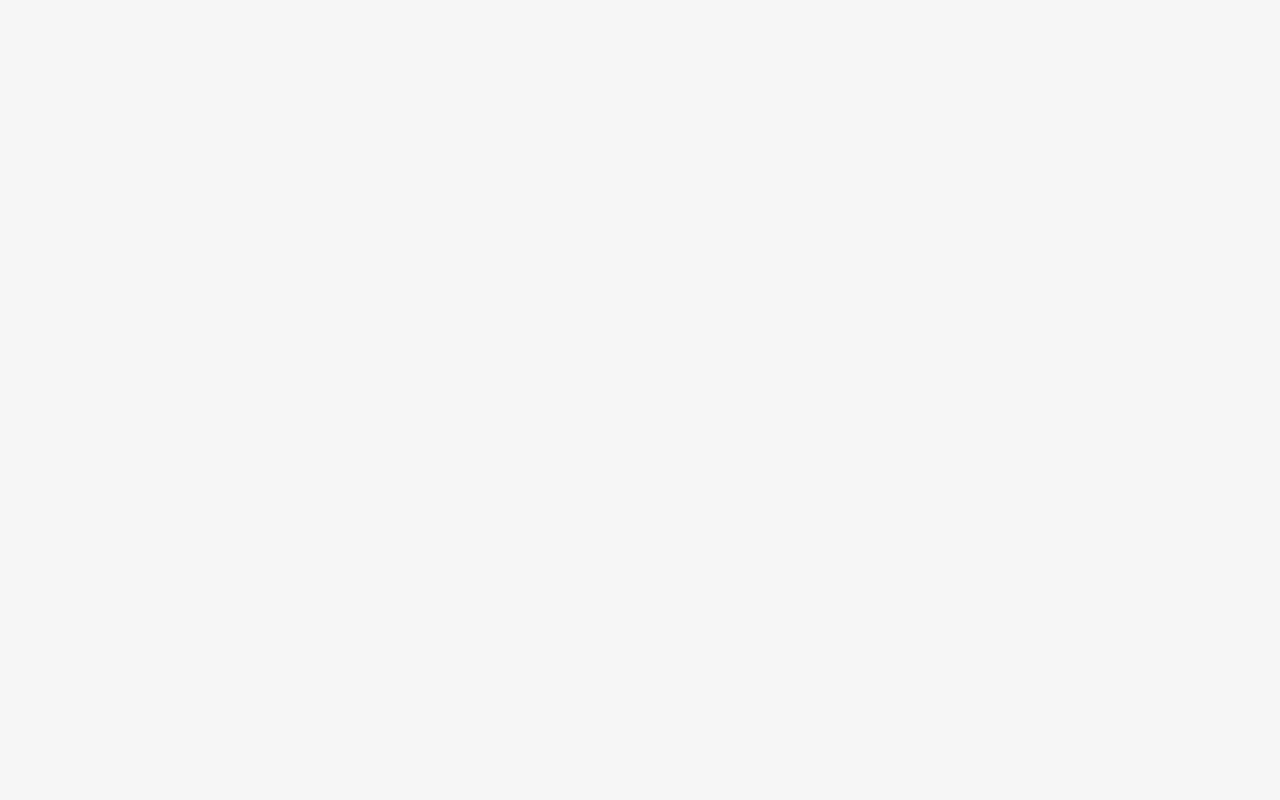
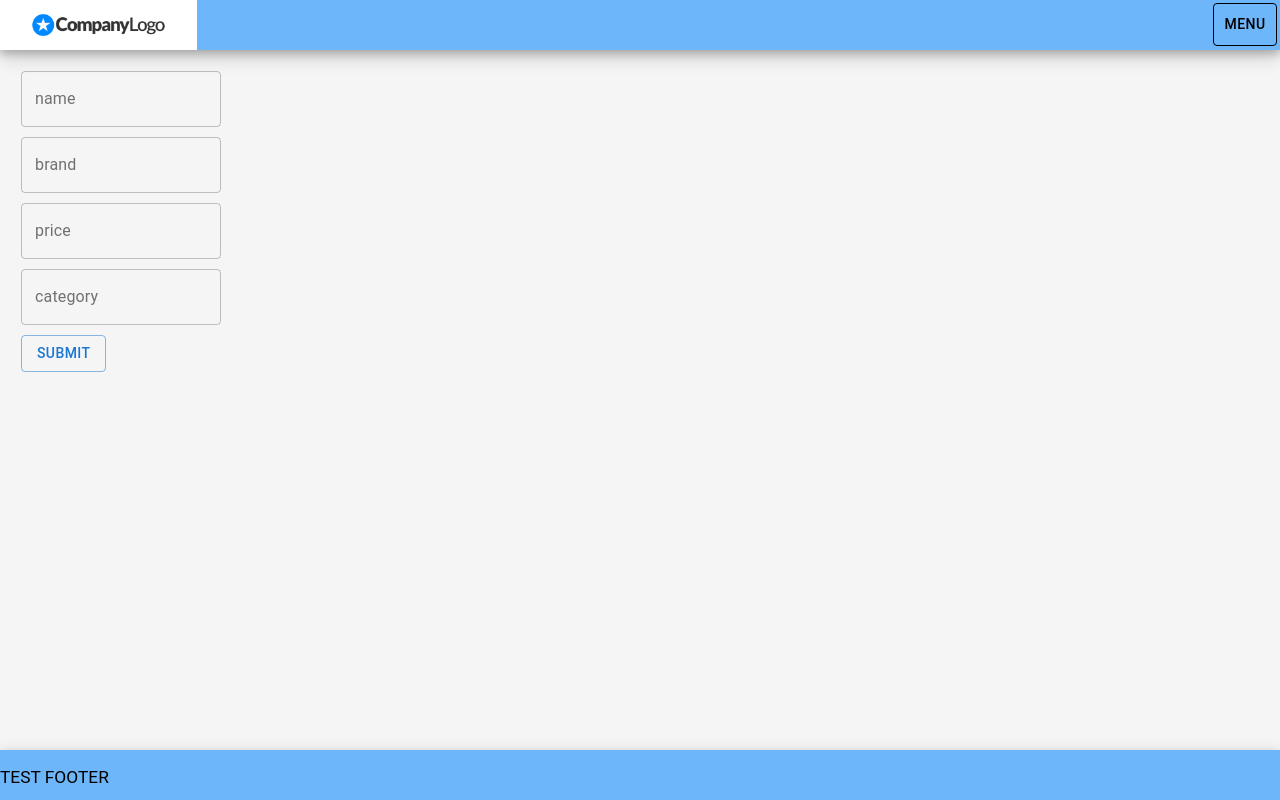
Before and after one commit to kjthorpe18/storefront-app, a React (Create React App) app: page /create-product in a window 1280 px wide. Before the commit this address had no page. Built offline with nearby package versions, Linux system fonts and the light colour scheme.

Commit message:
Non functioning create product page

```diff
--- a/package.json
+++ b/package.json
@@ -5,11 +5,13 @@
   "dependencies": {
     "@emotion/react": "^11.7.1",
     "@emotion/styled": "^11.6.0",
+    "@material-ui/core": "^4.12.3",
     "@mui/icons-material": "^5.2.5",
     "@mui/material": "^5.2.8",
     "@testing-library/jest-dom": "^5.14.1",
     "@testing-library/react": "^12.0.0",
     "@testing-library/user-event": "^13.2.1",
+    "axios": "^0.25.0",
     "react": "^17.0.2",
     "react-dom": "^17.0.2",
     "react-router-dom": "^6.2.1",
--- a/src/App.js
+++ b/src/App.js
@@ -1,14 +1,8 @@
 import * as React from "react";
-
 import Layout from "./components/Layout";
 
 function App() {
-  return (
-    <Layout>
-
-    </Layout>
-  )
-
+  return <Layout />;
 }
 
 export default App;
--- a/src/components/layout.js
+++ b/src/components/layout.js
@@ -1,6 +1,6 @@
 import React, { Component } from "react";
-import Nav from "./Nav";
-import Footer from "./Footer";
+import Nav from "../components/Nav";
+import Footer from "../components/Footer";
 import { Outlet } from "react-router-dom";
 
 class Layout extends Component {
--- a/src/components/nav.js
+++ b/src/components/nav.js
@@ -10,7 +10,8 @@ import ListItemText from "@mui/material/ListItemText";
 import InfoIcon from "@mui/icons-material/Info";
 import HomeIcon from "@mui/icons-material/Home";
 import CategoryIcon from "@mui/icons-material/Category";
-import { Link } from 'react-router-dom';
+import AddIcon from "@mui/icons-material/Add";
+import { Link } from "react-router-dom";
 
 class Nav extends Component {
   constructor(props) {
@@ -34,6 +35,8 @@ class Nav extends Component {
         return <CategoryIcon />;
       case "About Us":
         return <InfoIcon />;
+      case "Create Product":
+        return <AddIcon />;
       default:
         return <InfoIcon />;
     }
@@ -47,6 +50,8 @@ class Nav extends Component {
         return "/categories";
       case "About Us":
         return "/about";
+      case "Create Product":
+        return "/create-product";
       default:
         return "/";
     }
@@ -61,12 +66,19 @@ class Nav extends Component {
         onKeyDown={() => this.toggleDrawer(false)}
       >
         <List>
-          {["Home", "Categories", "About Us"].map((key, index) => (
-            <ListItem button key={key} component={Link} to={this.linkFromPage(key)}>
-              <ListItemIcon>{this.iconRender(key)}</ListItemIcon>
-              <ListItemText primary={key} />
-            </ListItem>
-          ))}
+          {["Home", "Categories", "Create Product", "About Us"].map(
+            (key, index) => (
+              <ListItem
+                button
+                key={key}
+                component={Link}
+                to={this.linkFromPage(key)}
+              >
+                <ListItemIcon>{this.iconRender(key)}</ListItemIcon>
+                <ListItemText primary={key} />
+              </ListItem>
+            )
+          )}
         </List>
       </Box>
     );
@@ -74,7 +86,7 @@ class Nav extends Component {
 
   render() {
     return (
-      <nav id="navbar" className='sticky-top'>
+      <nav id="navbar" className="sticky-top">
         <Brand
           brandName="StoreFront"
           logo="logo-example.png"
--- a/src/index.js
+++ b/src/index.js
@@ -1,23 +1,21 @@
-import React from 'react';
-import ReactDOM from 'react-dom';
-import {
-  BrowserRouter,
-  Routes,
-  Route
-} from "react-router-dom";
+import React from "react";
+import ReactDOM from "react-dom";
+import { BrowserRouter, Routes, Route } from "react-router-dom";
 
-import './static/index.css';
+import "./static/index.css";
 
-import About from './views/About';
-import App from './App';
+import About from "./views/About";
+import CreateProduct from "./views/CreateProduct";
+import App from "./App";
 
 ReactDOM.render(
   <BrowserRouter>
     <Routes>
-        <Route path="/" element={<App />}>
-          <Route path="about" element={<About />} />
-        </Route>
+      <Route path="/" element={<App />}>
+        <Route path="about" element={<About />} />
+        <Route path="create-product" element={<CreateProduct />} />
+      </Route>
     </Routes>
   </BrowserRouter>,
-  document.getElementById('root')
+  document.getElementById("root")
 );
--- a/src/static/index.css
+++ b/src/static/index.css
@@ -14,8 +14,8 @@ code {
     monospace;
 }
 
-
-html, body {
+html,
+body {
   height: 100%;
 }
 
@@ -32,11 +32,14 @@ html, body {
 .nav {
   position: sticky;
   top: 0;
-  z-index: 100;
+  flex-shrink: 0;
+  margin-bottom: 1em;
 }
 
 .content {
   flex: 1 0 auto;
+  flex-shrink: 0;
+  margin: 1em;
 }
 
 #navbar {
@@ -44,33 +47,10 @@ html, body {
   list-style-type: none;
   margin: 0;
   padding: 0;
-  overflow: hidden;
   background-color: rgb(110, 182, 250);
   box-shadow: 0 4px 8px 0 rgba(0, 0, 0, 0.2), 0 6px 20px 0 rgba(0, 0, 0, 0.19);
   max-height: 50px;
   height: 50px;
-}
-
-#navbar ul {
-  margin: 0;
-  padding: 0;
-}
-
-#navbar li {
-  float: left;
-  display: block;
-  padding: 14px 25px;
-  border-right: 1px solid rgb(163, 163, 163);
-}
-
-#navbar a {
-  text-align: center;
-  text-decoration: none;
-  color: rgb(255, 255, 255);
-}
-
-#navbar a:hover {
-  color: rgb(87, 87, 255);
 }
 
 .nav-item {
@@ -81,7 +61,6 @@ html, body {
   font-size: 13pt;
   list-style-type: none;
   padding: 0;
-  overflow: hidden;
   background-color: rgb(110, 182, 250);
   box-shadow: 0 4px 8px 0 rgba(0, 0, 0, 0.2), 0 6px 20px 0 rgba(0, 0, 0, 0.19);
   max-height: 50px;
@@ -92,12 +71,6 @@ html, body {
   text-decoration: none;
   text-decoration-line: underline;
   color: black;
-}
-
-.sticky-top {
-  position: fixed;
-  top: 0;
-  width: 100%;
 }
 
 #brand {
--- a/src/views/CreateProduct.js
+++ b/src/views/CreateProduct.js
@@ -0,0 +1,116 @@
+import React, { useState } from "react";
+import Grid from "@material-ui/core/Grid";
+import TextField from "@material-ui/core/TextField";
+import Button from "@mui/material/Button";
+import axios from "axios";
+
+const defaultValues = {
+  name: "",
+  brand: "",
+  price: "",
+  category: "",
+};
+
+const CreateProduct = () => {
+  const [formValues, setFormValues] = useState(defaultValues);
+
+  const handleInputChange = (e) => {
+    const { name, value } = e.target;
+    setFormValues({
+      ...formValues,
+      [name]: value,
+    });
+  };
+
+  const handleSubmit = (event) => {
+    event.preventDefault();
+    axios
+      .post("https://gl6q2jonld.execute-api.us-east-2.amazonaws.com/products", {
+        name: formValues.name,
+        brand: formValues.brand,
+        price: formValues.price,
+        category: formValues.category,
+        productId: 4325326,
+      })
+      .then(function (response) {
+        console.log(response);
+      })
+      .catch(function (error) {
+        console.log(error);
+      });
+  };
+
+  return (
+    <form onSubmit={handleSubmit}>
+      <Grid
+        container
+        alignItems="flex-start"
+        justifyContent="space-between"
+        direction="column"
+      >
+        <Grid item>
+          <TextField
+            id="name-input"
+            name="name"
+            label="name"
+            variant="outlined"
+            style={{ width: "200px", margin: "5px" }}
+            type="text"
+            value={formValues.name}
+            onChange={handleInputChange}
+          />
+        </Grid>
+        <Grid item>
+          <TextField
+            id="brand-input"
+            name="brand"
+            label="brand"
+            variant="outlined"
+            style={{ width: "200px", margin: "5px" }}
+            type="text"
+            value={formValues.brand}
+            onChange={handleInputChange}
+          />
+        </Grid>
+        <Grid item>
+          <TextField
+            id="price-input"
+            name="price"
+            label="price"
+            variant="outlined"
+            style={{ width: "200px", margin: "5px" }}
+            type="text"
+            value={formValues.price}
+            onChange={handleInputChange}
+          />
+        </Grid>
+        <Grid item>
+          <TextField
+            id="category-input"
+            name="category"
+            label="category"
+            variant="outlined"
+            style={{ width: "200px", margin: "5px" }}
+            type="text"
+            value={formValues.category}
+            onChange={handleInputChange}
+          />
+        </Grid>
+        <Grid item>
+          <Button
+            id="submit-button"
+            className="submit-button"
+            variant="outlined"
+            style={{ margin: "5px" }}
+            label="submit"
+            type="submit"
+          >
+            Submit
+          </Button>
+        </Grid>
+      </Grid>
+    </form>
+  );
+};
+
+export default CreateProduct;
```
Also changed, not shown: public/index.html (+0 -10 lines), src/views/About.js (+7 -5 lines), 1 other file (tests, documents, lock files or other folders).
